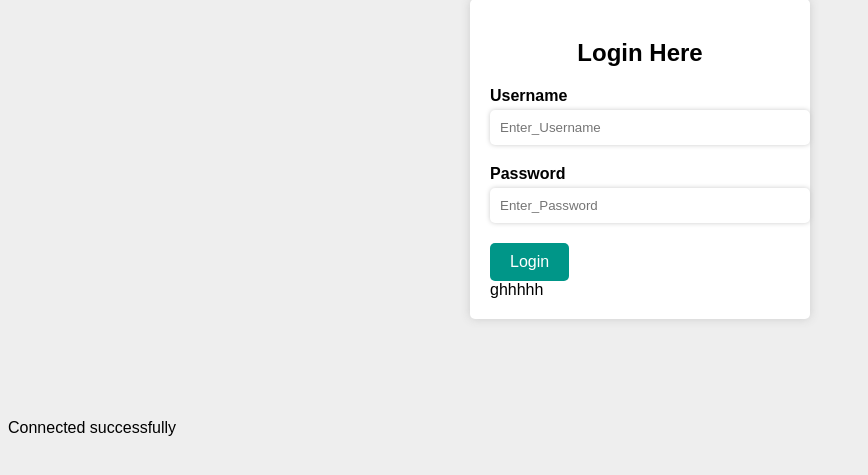
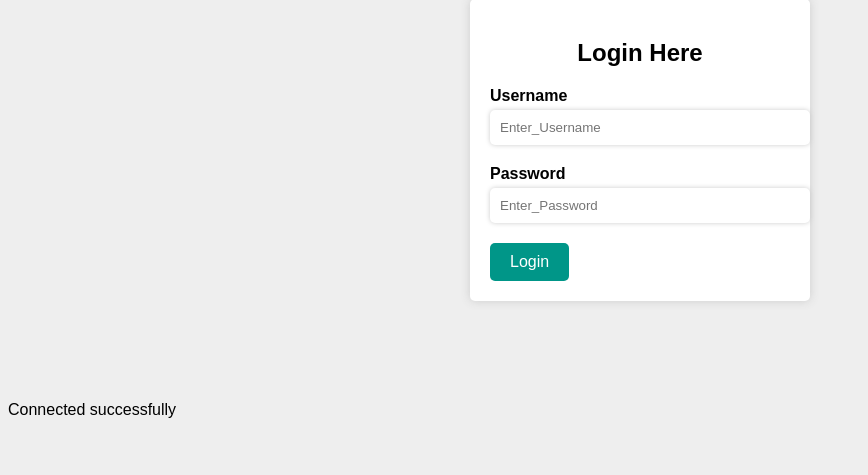
Before and after one commit to Nigel-R564/Project, a PHP site: page /tweets/accountlogin.php in a window 1280 px wide. Shown: the part 101-576 px from the top of the page, without its empty margins (0-868 px from the left). Run offline with PHP 8.4, Linux system fonts and the light colour scheme.

Commit message:
Revert "iets gedaan"
This reverts commit 80c956fc607433911795d2a0c0e88f358a090e00.

```diff
--- a/tweets/accountlogin.php
+++ b/tweets/accountlogin.php
@@ -15,7 +15,7 @@
         <input type="submit" name="submit" value="Login">
     </form>
 
-ghhhhh
+
 </div>
 </body>
 <style>
```
